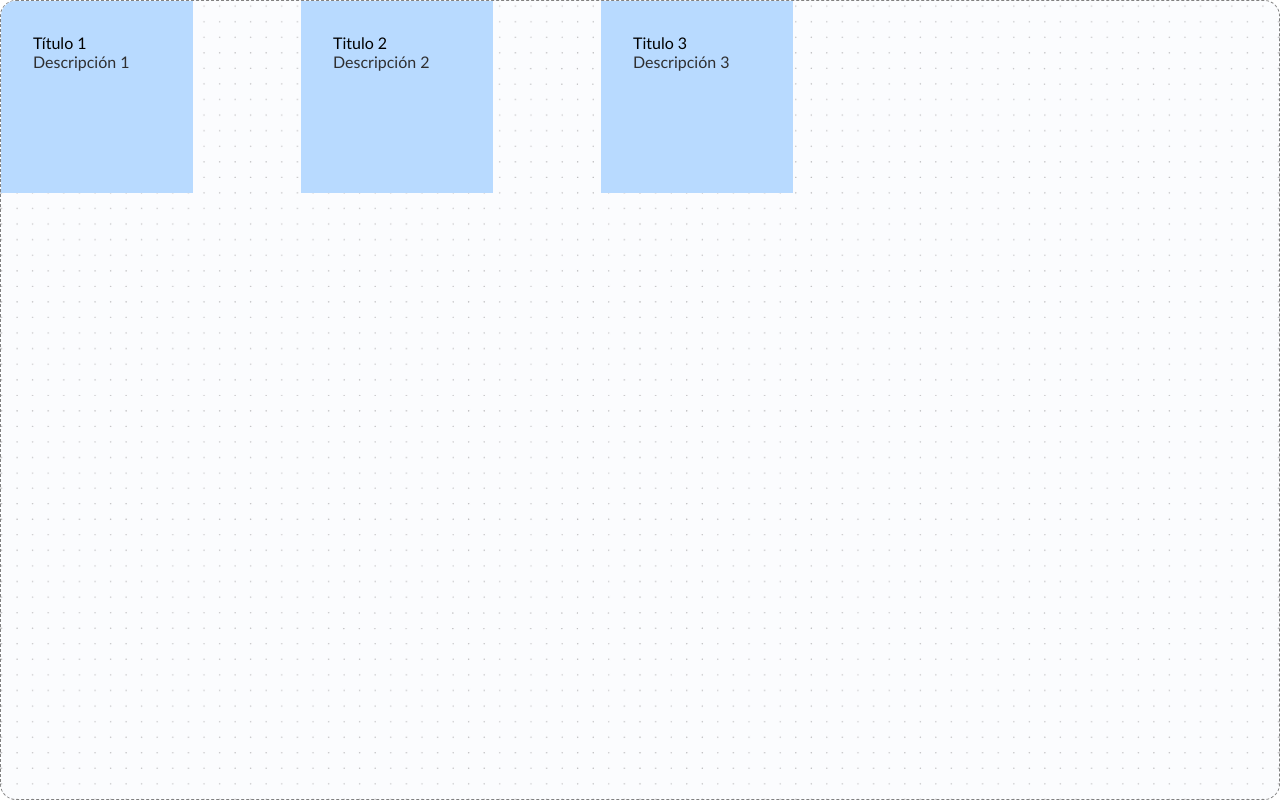
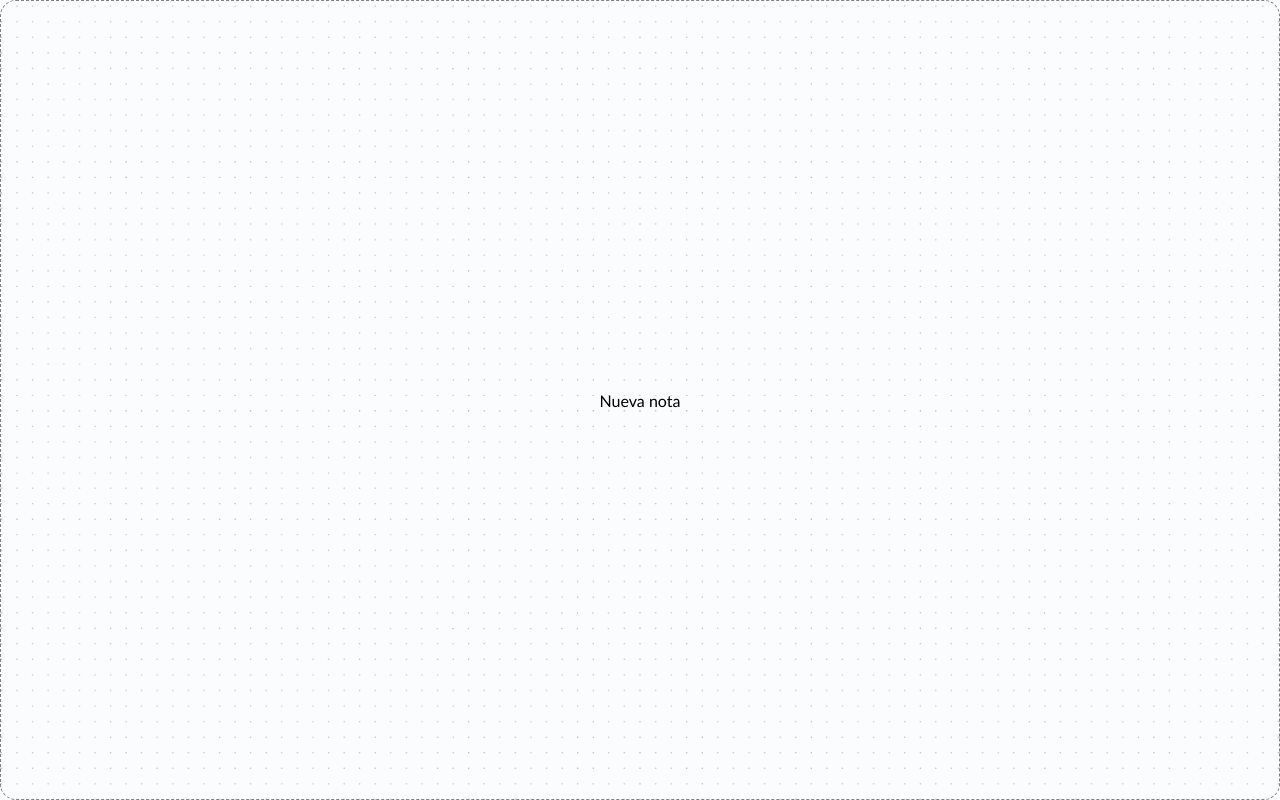
Before and after one commit to lauritisreyes/board, a React (Vite) app: page / in a window 1280 px wide. Built offline with nearby package versions, Linux system fonts and the light colour scheme.

Commit message:
ids and handlers

```diff
--- a/package.json
+++ b/package.json
@@ -13,7 +13,8 @@
     "@dnd-kit/core": "^6.1.0",
     "@dnd-kit/modifiers": "^7.0.0",
     "react": "^18.2.0",
-    "react-dom": "^18.2.0"
+    "react-dom": "^18.2.0",
+    "uuidv4": "^6.2.13"
   },
   "devDependencies": {
     "@types/react": "^18.2.66",
--- a/src/App.tsx
+++ b/src/App.tsx
@@ -1,31 +1,58 @@
 import { DndContext, DragOverlay } from '@dnd-kit/core'
 import './App.scss'
 import { useEffect, useState } from 'react'
-import ItemsData from './data/data.json'
 import { Droppable } from './components/Droppable/Droppable'
 import { Draggable } from './components/Draggable/Draggable'
 import { Item } from './components/Item/Item'
 import { restrictToWindowEdges } from '@dnd-kit/modifiers'
 import {createSnapModifier} from '@dnd-kit/modifiers';
+import { Button } from './components/Button/Button'
+import { ItemInfo } from './utils/interfaces'
+import { v4 as uuid } from "uuid";
 
 
 const App = () => {
 
 
 
-    const [ items, setItems ] = useState( ItemsData )
-    const [ currentId, setCurrentId ] = useState<any | number>(1)
+    const [ items, setItems ] = useState<ItemInfo[]>([])
+    const [ currentItem, setCurrentItem ] = useState<null | ItemInfo>()
+
+
+
+    const addNote = () => {
+        console.log('add note')
+        const newNote = {
+            id: uuid(),
+            description: 'descripcion de prueba',
+            position: {
+                left: 600,
+                top: 0,
+                rotation: 90
+            }
+        }
+        setItems( prevItems => [...prevItems, newNote] )
+    }
+
+    const deleteNote = ( id: string ) => {
+        console.log('delete item:', id)
+        const updatedItems = items.filter((item) => item.id !== id)
+        if (updatedItems != items) {setItems(updatedItems) }
+    }
+
+    const handleDragStart = (e : any) => {
+        const item = items.find((x) => x.id === e.active.id)
+        setCurrentItem(item)
+    }
 
     const handleDragEnd = (e : any) => {
 
-        setCurrentId(e.active.id)
-
         const item = items.find((x) => x.id === e.active.id)
-        console.log('this item', item)
+        setCurrentItem(null)
 
         if (item) {
             item.position.left += e.delta.x;
-            item.position.top += e.delta.y;
+            item.position.top += e.delta.y
 
             const updatedItems = items.map((info) => {
               if (info.id === item.id) return item
@@ -36,7 +63,7 @@ const App = () => {
         }
     }
 
-    useEffect( () => console.log('current id', currentId), [currentId])
+    useEffect( () => console.log('current item', currentItem), [currentItem])
     useEffect( () => console.log('items:', items), [items])
 
     const gridSize = 20;
@@ -44,9 +71,10 @@ const App = () => {
 
     return (
         <div className='App'>
-            <DndContext modifiers={[snapToGridModifier]} onDragEnd={handleDragEnd}>
-                <Droppable id='board'>
-                    { ItemsData.map ( ({id, position, title, description}) =>
+            <DndContext modifiers={[snapToGridModifier]} onDragEnd={handleDragEnd} onDragStart={handleDragStart}>
+                <Droppable id={'board'}>
+                    <Button onClick={addNote}/>
+                    { items.map ( ({id, position, description}) =>
                         <Draggable
                             key={id}
                             id={id}
@@ -55,16 +83,18 @@ const App = () => {
                                 left: `${position.left}px`,
                                 top: `${position.top}px`
                             }}
+                            deleteNote={() => deleteNote(id)}
                             >
-                            <Item title={title} description={description}/>
+                            <Item description={description}/>
                         </Draggable>
                     )}
                 </Droppable>
                 <DragOverlay modifiers={[restrictToWindowEdges]}>
-                    <Item
-                        title="prueba"
-                        description="subtitulo prueba"
-                    />
+                    { currentItem &&
+                        <Item
+                            description={currentItem?.description}
+                        />
+                    }
                 </DragOverlay>
             </DndContext>
 
--- /dev/null
+++ b/src/components/Button/Button.tsx
@@ -0,0 +1,11 @@
+import './Buttons.scss'
+
+interface ButtonProps {
+    onClick: () => void
+}
+
+export const Button : React.FC<ButtonProps> = ( {onClick} ) => {
+    return (
+        <button onClick={onClick}>Nueva nota</button>
+    )
+}
--- a/src/components/Draggable/Draggable.tsx
+++ b/src/components/Draggable/Draggable.tsx
@@ -3,12 +3,13 @@ import './Draggable.scss'
 
 interface DraggableProps {
     children: any;
-    id: number | string;
-    position: any
+    id: string;
+    position: any;
+    deleteNote: any
 }
 
 
-export const Draggable : React.FC<DraggableProps> = ({children, id, position}) => {
+export const Draggable : React.FC<DraggableProps> = ({children, id, position, deleteNote}) => {
 
     const {
         attributes,
@@ -28,8 +29,10 @@ export const Draggable : React.FC<DraggableProps> = ({children, id, position}) =
             className='Draggable'
             style={{...style, ...position}}
             ref={setNodeRef}
-            {...attributes}
-            {...listeners}
-        >{children}</div>
+        >
+            <button {...listeners} {...attributes}>Drag handle</button>
+            {deleteNote && <button className='Item-delete' onClick={deleteNote}>Borrar</button>}
+            {children}
+        </div>
     )
 }
--- a/src/components/Item/Item.scss
+++ b/src/components/Item/Item.scss
@@ -5,8 +5,16 @@
     background-color: rgb(184, 218, 255);
     user-select: none;
     display: flex;
+    align-items: center;
+    justify-content: center;
     flex-direction: column;
     &-description {
         color: rgb(47, 47, 49);
     }
+    &-delete {
+        background-color: red;
+        padding: 1rem;
+        margin: 1rem 0;
+        z-index: 10;
+    }
 }
--- a/src/components/Item/Item.tsx
+++ b/src/components/Item/Item.tsx
@@ -2,15 +2,13 @@ import React from 'react'
 import './Item.scss'
 
 interface ItemProps {
-    title: string,
-    description: string
+    description: string,
 }
 
-export const Item : React.FC<ItemProps> = ( {title, description}) => {
+export const Item : React.FC<ItemProps> = ( { description}) => {
 
     return (
         <div className='Item'>
-            <h2 className='Item-title'>{title}</h2>
             <p className='Item-description'>{description}</p>
         </div>
     )
--- a/src/data/data.json
+++ b/src/data/data.json
@@ -4,27 +4,7 @@
         "title": "Título 1",
         "description": "Descripción 1",
         "position": {
-            "left": 0,
-            "top": 0,
-            "rotation": 90
-        }
-    },
-    {
-        "id": 0,
-        "title": "Titulo 2",
-        "description": "Descripción 2",
-        "position": {
             "left": 300,
-            "top": 0,
-            "rotation": 90
-        }
-    },
-    {
-        "id": 2,
-        "title": "Titulo 3",
-        "description": "Descripción 3",
-        "position": {
-            "left": 600,
             "top": 0,
             "rotation": 90
         }
```
Also changed, not shown: src/utils/interfaces.ts (+9 -0 lines), src/components/Button/Buttons.scss (added), 2 other files (tests, documents, lock files or other folders).
